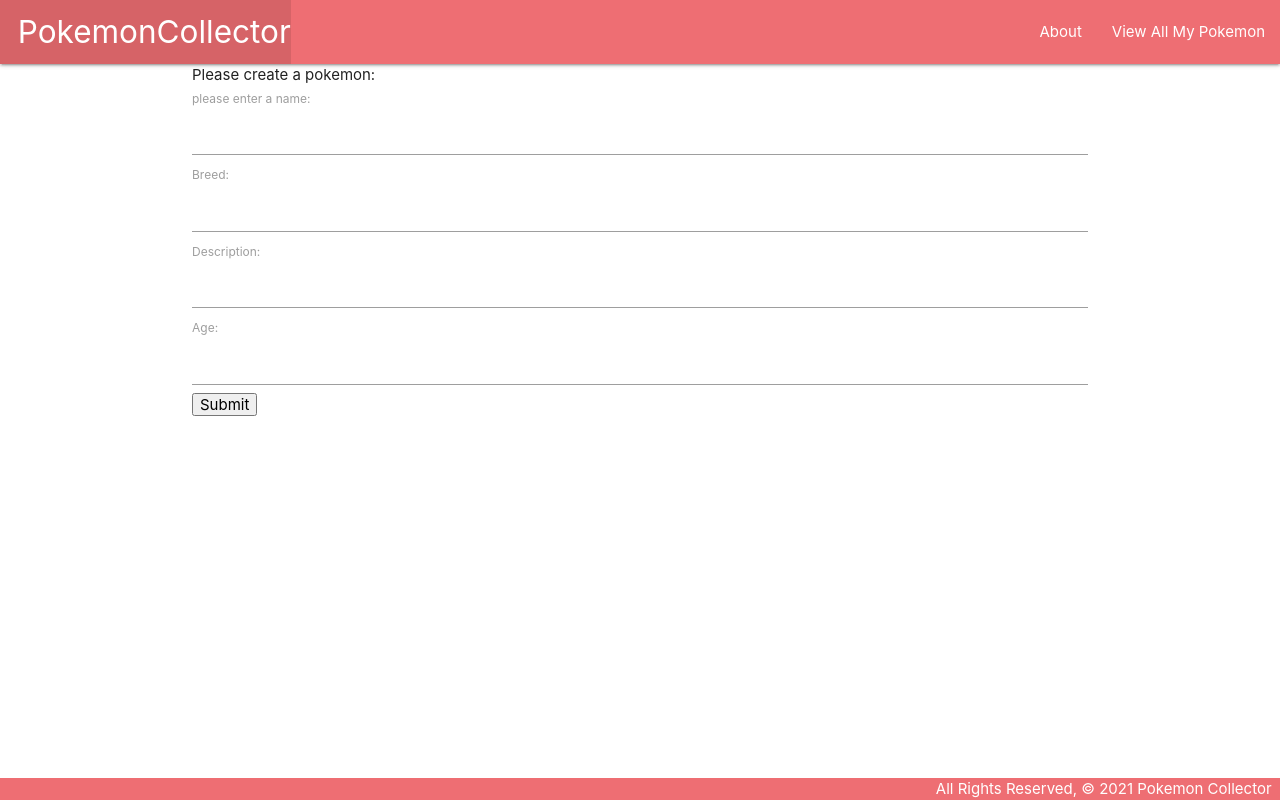
After one commit to ericmbc/finchcollector, a Django app: page /pokemon/new in a window 1280 px wide. The commit adds this page. Run offline with Django 3.2, Linux system fonts and the light colour scheme.

Commit message:
finch lab 3

```diff
--- a/main_app/models.py
+++ b/main_app/models.py
@@ -1,4 +1,5 @@
 from django.db import models
+from django.urls import reverse
 
 # Create your models here.
 class Pokemon(models.Model):
@@ -9,3 +10,7 @@
 
     def __str__(self):
         return self.name
+
+  # Add this method
+    def get_absolute_url(self):
+        return reverse('detail', kwargs={'pokemon_id': self.id})
--- a/main_app/templates/pokemon/index.html
+++ b/main_app/templates/pokemon/index.html
@@ -5,6 +5,7 @@
 
 {% for item in pokemon %}
   <div class="card">
+    <a href="{% url 'detail' item.id %}">
     <div class="card-content">
       <span class="card-title">{{ item.name }}</span>
       <p>Breed: {{ item.breed }}</p>
@@ -15,6 +16,10 @@
         <p>Age: baby</p>
       {% endif %}
     </div>
+    </a>
+    <a href="/pokemon/{{ item.id }}/delete">Delete</a>
+    |
+    <a href="/pokemon/{{ item.id }}/edit">Edit</a>
   </div>
 {% endfor %}
 
--- /dev/null
+++ b/main_app/templates/pokemon/new.html
@@ -0,0 +1,26 @@
+{% extends 'base.html' %}
+{% block content %}
+
+Please create a pokemon:
+<form method="POST" action="/pokemon/submit">
+    {% csrf_token %}
+    <label for="pokemon_name">
+        please enter a name:
+    </label>
+    <input name="name" required id="pokemon_name">
+    <label for="pokemon_breed">
+        Breed:
+    </label>
+    <input name="breed" id="pokemon_breed">
+    <label for="pokemon_description">
+        Description:
+    </label>
+    <input name="description" id="pokemon_description">
+    <label for="pokemon_age">
+        Age:
+    </label>
+    <input name="age" id="pokemon_dage" type="number">
+    <button>Submit</button>
+</form>
+
+{% endblock %}
--- a/main_app/urls.py
+++ b/main_app/urls.py
@@ -4,4 +4,11 @@
 urlpatterns = [
   path('', views.home, name='home'),
   path('pokemon/', views.pokemon_index, name='index'),
+  path('pokemon/<int:pokemon_id>/', views.pokemon_detail, name='detail'),
+  path('pokemon/new', views.pokemon_new,),
+  path('pokemon/submit', views.pokemon_create),
+  path('pokemon/create/', views.PokemonCreate.as_view(), name='pokemon_create'),
+  path('pokemon/<int:pokemon_id>/delete/', views.pokemon_delete),
+  path('pokemon/<int:pokemon_id>/edit/', views.pokemon_edit),
+  path('pokemon/<int:pokemon_id>/update/', views.pokemon_update),
 ]
--- a/main_app/views.py
+++ b/main_app/views.py
@@ -1,6 +1,11 @@
-from django.shortcuts import render
+from django.shortcuts import render, redirect
 from django.http import HttpResponse
+from django.views.generic.edit import CreateView
 from .models import Pokemon
+
+class PokemonCreate(CreateView):
+  model = Pokemon
+  fields = '__all__'
 
 # Create your views here.
 def home(request):
@@ -9,3 +14,38 @@
 def pokemon_index(request):
   pokemon = Pokemon.objects.all()
   return render(request, 'pokemon/index.html', { 'pokemon': pokemon })
+
+def pokemon_detail(request, pokemon_id):
+  pokemon = Pokemon.objects.get(id=pokemon_id)
+  print(pokemon)
+  return render(request, 'pokemon/detail.html', { 'pokemon': pokemon })
+
+def pokemon_new(request):
+  return render(request, 'pokemon/new.html')
+
+def pokemon_create(request):
+  pokemon = Pokemon.objects.create(
+    name= request.POST['name'],
+    breed= request.POST['breed'],
+    description = request.POST['description'],
+    age = request.POST['age']
+  )
+  return redirect(f'/pokemon/{pokemon.id}')
+
+def pokemon_delete(request, pokemon_id):
+  pokemon = Pokemon.objects.get(id=pokemon_id)
+  pokemon.delete()
+  return redirect('/pokemon')
+
+def pokemon_edit(request, pokemon_id):
+  pokemon = Pokemon.objects.get(id=pokemon_id)
+  return render(request, 'pokemon/edit.html', {'pokemon': pokemon })
+
+def pokemon_update(request, pokemon_id):
+  pokemon = Pokemon.objects.get(id=pokemon_id)
+  pokemon.name = request.POST['name']
+  pokemon.breed = request.POST['breed']
+  pokemon.description = request.POST['description']
+  pokemon.age = request.POST['age']
+  pokemon.save()
+  return redirect(f'/pokemon/{pokemon.id}')
```
Also changed, not shown: main_app/templates/main_app/pokemon_form.html (added, +10 -0 lines), main_app/templates/pokemon/detail.html (added, +19 -0 lines), main_app/templates/pokemon/edit.html (added, +26 -0 lines).
